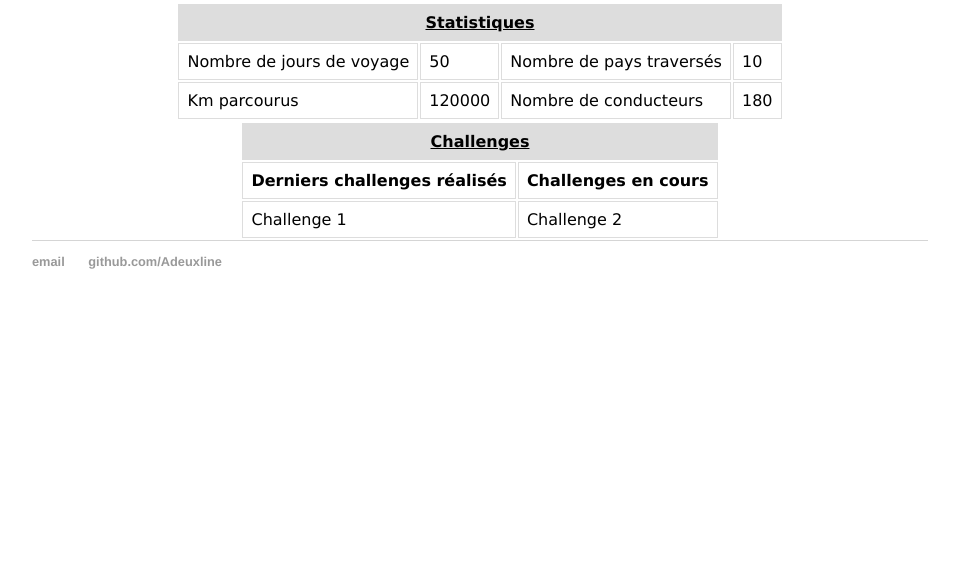
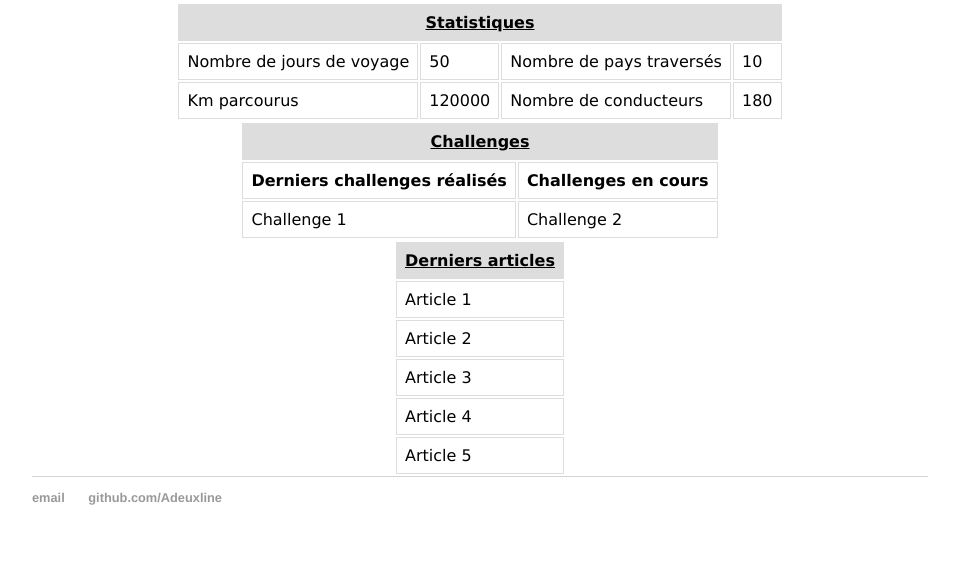
Before and after one commit to rlabe/adeuxline.github.io, a Jekyll site: the page built from index.html, in a window 1280 px wide. Shown: the part 959-1524 px from the top of the page, without its empty margins (160-1119 px from the left). Built offline with Jekyll 4.4.1, drawn with Linux system fonts in a browser that asks for light colours; before the commit the page ends 1288 px from its top, so only the background shows below that.

Commit message:
Update index.html

```diff
--- a/index.html
+++ b/index.html
@@ -51,3 +51,26 @@ title: Welcome home
     </tr>
   </table>
 </div></center>
+
+<center><div style=" width:90%;">
+  <table>
+    <tr>
+      <th class="title" colspan="2"><u>Derniers articles</u></th>
+    </tr>
+    <tr>
+      <td>Article 1</td>
+    </tr>
+    <tr>
+      <td>Article 2</td>
+    </tr>
+    <tr>
+      <td>Article 3</td>
+    </tr>
+    <tr>
+      <td>Article 4</td>
+    </tr>
+    <tr>
+      <td>Article 5</td>
+    </tr>
+  </table>
+</div></center>
```
